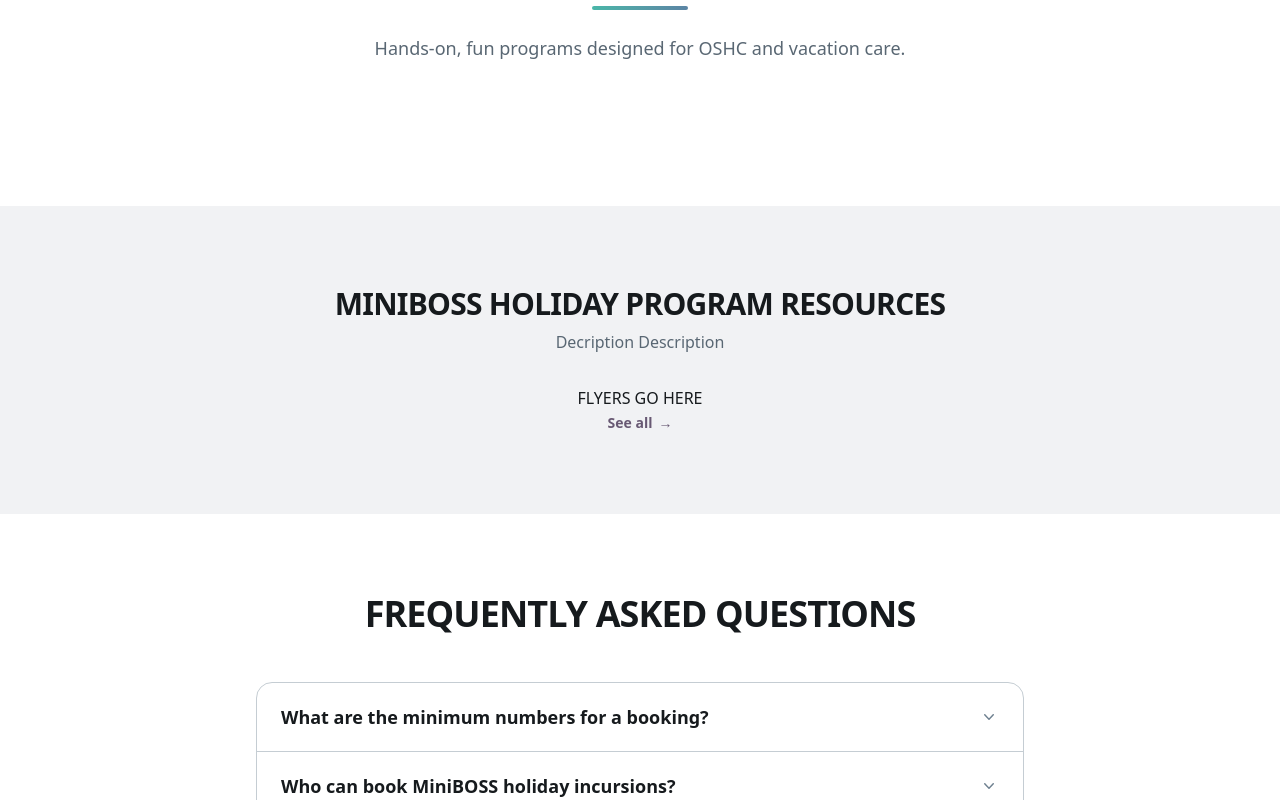
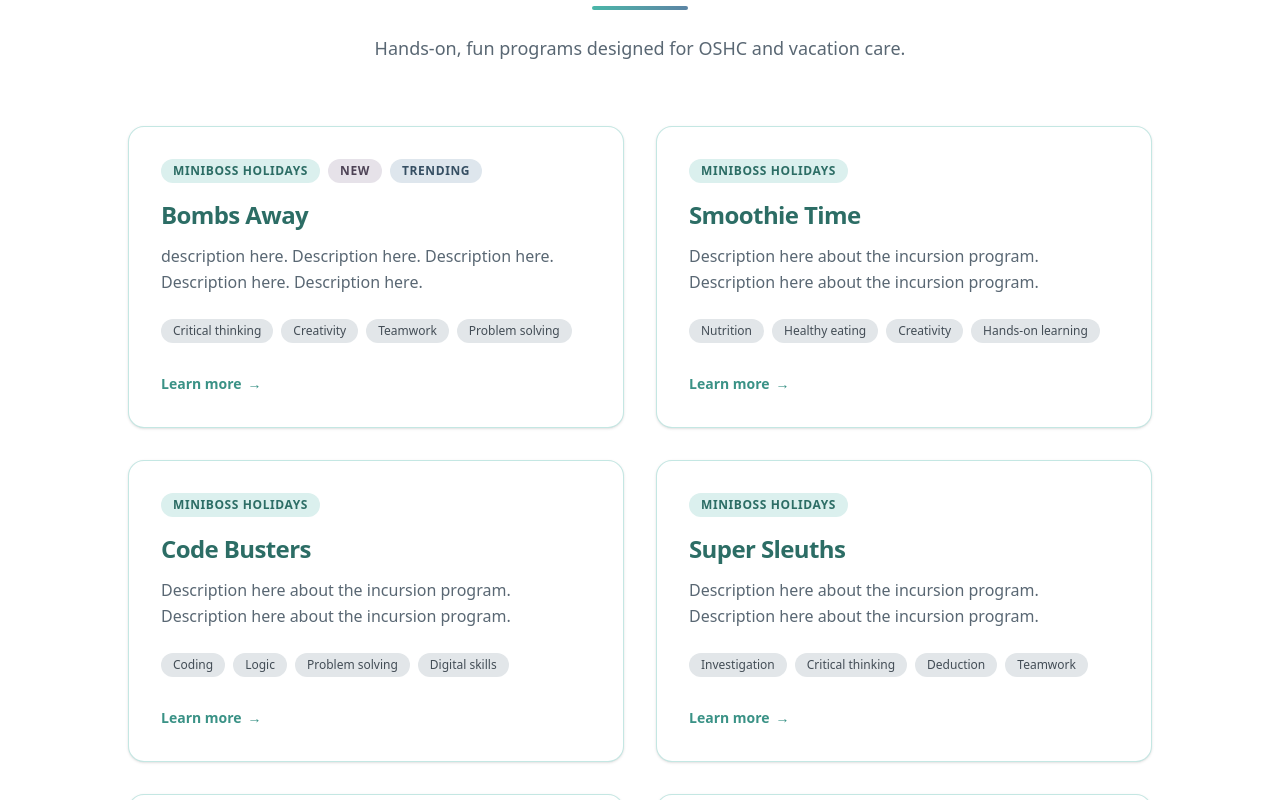
Before and after one commit to tbysctt/driven-outcomes-website, a React (Vite) app in the folder driven-outcomes-playground/: page /oshc-and-holidays in a window 1280 px wide. Shown: the part 1400-2200 px from the top of the page. Built offline with nearby package versions, Linux system fonts and the light colour scheme.

Commit message:
further program data cleanup

```diff
--- a/driven-outcomes-playground/src/components/ProgramCard.tsx
+++ b/driven-outcomes-playground/src/components/ProgramCard.tsx
@@ -1,17 +1,11 @@
 import { Link } from "react-router-dom";
-import type { ProgramProvider } from "../data/programs";
+import type { Program } from "../data/programs";
 
 export interface ProgramCardProps {
-  targetAudience: ProgramProvider;
-  name: string;
-  description: string;
-  focusedSkills: string[];
-  slug: string;
-  isNew?: boolean;
-  isTrending?: boolean;
+  program: Program;
 }
 
-export function ProgramCard(props: ProgramCardProps) {
+export function ProgramCard({ program }: ProgramCardProps) {
   return (
     <article
       className={`group rounded-2xl border bg-white p-6 shadow-sm transition-all duration-200 sm:p-7 md:p-8 border-primary-brand-200/80 hover:border-primary-brand-300 hover:shadow-lg`}
@@ -20,14 +14,14 @@
         <span
           className={`inline-block rounded-full px-3 py-1 text-xs font-semibold uppercase tracking-wider bg-primary-brand-100 text-primary-brand-700`}
         >
-          {props.targetAudience}
+          {program.provider}
         </span>
-        {props.isNew && (
+        {program.isNew && (
           <span className="inline-block rounded-full px-3 py-1 text-xs font-semibold uppercase tracking-wider bg-highlight-100 text-highlight-700">
             New
           </span>
         )}
-        {props.isTrending && (
+        {program.isTrending && (
           <span className="inline-block rounded-full px-3 py-1 text-xs font-semibold uppercase tracking-wider bg-secondary-brand-100 text-secondary-brand-700">
             Trending
           </span>
@@ -36,16 +30,16 @@
       <div className="mb-3">
         <Link
           className="text-xl font-bold tracking-tight text-primary-brand-700 sm:mb-4 sm:text-2xl"
-          to={`/programs/${props.slug}`}
+          to={`/programs/${program.slug}`}
         >
-          {props.name}
+          {program.name}
         </Link>
       </div>
       <p className="mb-5 text-sm leading-relaxed text-neutral-600 sm:mb-6 sm:text-base">
-        {props.description}
+        {program.description}
       </p>
       <div className="mb-6 flex flex-wrap gap-2 sm:mb-7">
-        {props.focusedSkills.map((skill) => (
+        {program.focusedSkills.map((skill) => (
           <span
             key={skill}
             className="rounded-full bg-neutral-100 px-3 py-1 text-xs font-medium text-neutral-700"
@@ -55,7 +49,7 @@
         ))}
       </div>
       <Link
-        to={`/programs/${props.slug}`}
+        to={`/programs/${program.slug}`}
         className={`inline-flex items-center gap-1.5 text-sm font-semibold transition-colors text-primary-brand-600 hover:text-primary-brand-800`}
       >
         Learn more
--- a/driven-outcomes-playground/src/data/programs.ts
+++ b/driven-outcomes-playground/src/data/programs.ts
@@ -7,13 +7,14 @@
   provider: ProgramProvider;
   name: string;
   description: string;
+  tagline?: string;
   focusedSkills: string[];
   slug: string;
 
   isNew?: boolean;
   isTrending?: boolean;
 
-  tagline?: string;
+  pageDetails: {
     introHeading?: string;
     introParagraphs?: string[];
     variants?: ProgramVariant[];
@@ -21,10 +22,10 @@
     programInfoBullets?: string[];
     howItWorksSegments?: HowItWorksSegment[];
     ongoingConnection?: { title: string; body: string };
-  brandLabel?: string;
     curriculumYears?: string;
     availabilityStatus?: string;
     showCalendar?: boolean;
+  };
 };
 
 export type ProgramProvider =
@@ -49,6 +50,7 @@
     ],
     slug: "kick-start",
     tagline: "Refocus, reset, and kick start together",
+    pageDetails: {
       introHeading: "Ready, set, go!",
       introParagraphs: [
         "MiniBOSS's Kick Start Incursion is designed to help every class from Prep to Year 6 start strong, build belonging, and create a shared foundation for the year ahead.",
@@ -107,10 +109,10 @@
         title: "Kickstart Your Week Pack",
         body: "Every booking includes a Kickstart Your Week Pack: A 5-week mini resource that helps teachers continue the connection with short, 10-minute Monday morning activities designed to strengthen emotional literacy and classroom culture.",
       },
-    brandLabel: "MiniBOSS",
       curriculumYears: "F–6",
       availabilityStatus: "Open for Bookings",
       showCalendar: true,
+    },
   },
   {
     provider: "MiniBOSS Holidays",
@@ -126,6 +128,7 @@
     slug: "bombs-away",
     isNew: true,
     isTrending: true,
+    pageDetails: {},
   },
   {
     provider: "MiniBOSS",
@@ -140,6 +143,7 @@
     ],
     slug: "smoothie-bar",
     isTrending: true,
+    pageDetails: {},
   },
   {
     provider: "MiniBOSS Holidays",
@@ -153,6 +157,7 @@
       "Hands-on learning",
     ],
     slug: "smoothie-time",
+    pageDetails: {},
   },
   {
     provider: "MiniBOSS Holidays",
@@ -161,6 +166,7 @@
       "Description here about the incursion program. Description here about the incursion program.",
     focusedSkills: ["Coding", "Logic", "Problem solving", "Digital skills"],
     slug: "code-busters",
+    pageDetails: {},
   },
   {
     provider: "MiniBOSS Holidays",
@@ -174,6 +180,7 @@
       "Teamwork",
     ],
     slug: "super-sleuths",
+    pageDetails: {},
   },
   {
     provider: "MiniBOSS Holidays",
@@ -182,6 +189,7 @@
       "Description here about the incursion program. Description here about the incursion program.",
     focusedSkills: ["Curiosity", "Discovery", "Problem solving", "Creativity"],
     slug: "the-mystery-bag",
+    pageDetails: {},
   },
   {
     provider: "MiniBOSS Holidays",
@@ -195,6 +203,7 @@
       "Real-world skills",
     ],
     slug: "the-chocolate-boss",
+    pageDetails: {},
   },
   {
     provider: "MiniBOSS Holidays",
@@ -203,5 +212,6 @@
       "Description here about the incursion program. Description here about the incursion program.",
     focusedSkills: ["Resilience", "Confidence", "Teamwork", "Creativity"],
     slug: "superhero",
+    pageDetails: {},
   },
 ];
--- a/driven-outcomes-playground/src/page-templates/ProgramInfoPageTemplate.tsx
+++ b/driven-outcomes-playground/src/page-templates/ProgramInfoPageTemplate.tsx
@@ -1,7 +1,11 @@
 import { CTA } from "../components/CTA";
-import { GradientBorderButton } from "../components/GradientBorderButton";
+// import { GradientBorderButton } from "../components/GradientBorderButton";
 import { Link } from "react-router-dom";
-import type { Program } from "../data/programs";
+import type { Program, ProgramProvider } from "../data/programs";
+import miniBossLogo from "../assets/brand-logos/miniboss-incursions/MiniBoss_Incursions_White_Text_Circle_Transparent_BG.png";
+import miniBossHolidaysLogo from "../assets/brand-logos/miniboss-holiday-programs/MBHP_LightPurpleTransparent.png";
+import tripodLogo from "../assets/brand-logos/tripod/Tripod_Circle_Logos/Tripod_White.png";
+import talkNowLogo from "../assets/brand-logos/talknow/Talk Now - LOGO - WHITE with WHITE slogan.png";
 
 export type ProgramVariant = {
   name: string;
@@ -37,29 +41,43 @@
 
 export function ProgramInfoPageTemplate({ program }: Props) {
   const tagline = program.tagline || program.description.split(".")[0] || "";
-  const introHeading = program.introHeading || `About ${program.name}`;
-  const introParagraphs = program.introParagraphs || [program.description];
-  const variants = program.variants || [];
-  const pricingLines = program.pricingLines || [
+  const introHeading =
+    program.pageDetails.introHeading || `About ${program.name}`;
+  const introParagraphs = program.pageDetails.introParagraphs || [
+    program.description,
+  ];
+  const variants = program.pageDetails.variants || [];
+  const pricingLines = program.pageDetails.pricingLines || [
     "Pricing information available upon request. Please contact us for details.",
   ];
-  const programInfoBullets = program.programInfoBullets || [
+  const programInfoBullets = program.pageDetails.programInfoBullets || [
     `"${program.name}" is available for ${program.provider}.`,
     "Minimum numbers apply. Please contact us for more information.",
   ];
-  const howItWorksSegments = program.howItWorksSegments || [];
-  const ongoingConnection = program.ongoingConnection || {
+  const howItWorksSegments = program.pageDetails.howItWorksSegments || [];
+  const ongoingConnection = program.pageDetails.ongoingConnection || {
     title: "Ongoing Support",
     body: "We provide ongoing support and resources to help you get the most out of this program.",
   };
-  const curriculumYears = program.curriculumYears || "F-6";
+  const curriculumYears = program.pageDetails.curriculumYears || "F-6";
   const focusedSkills = program.focusedSkills || [
     "Personal and Social Capability",
     "Critical and Creative Thinking",
   ];
   const availabilityStatus =
-    program.availabilityStatus || "Contact us for availability";
-  const showCalendar = program.showCalendar || false;
+    program.pageDetails.availabilityStatus || "Contact us for availability";
+  const showCalendar = program.pageDetails.showCalendar || false;
+
+  function getBrandLogo(brand: ProgramProvider) {
+    if (brand == "MiniBOSS") return miniBossLogo;
+    if (brand == "MiniBOSS Holidays") return miniBossHolidaysLogo;
+    if (brand == "Tripod Education") return tripodLogo;
+    else {
+      return talkNowLogo;
+    }
+  }
+
+  const brandLogo = getBrandLogo(program.provider);
 
   return (
     <>
@@ -91,9 +109,12 @@
                 </p>
               </div>
               <div className="shrink-0">
-                <GradientBorderButton to="/contact" size="md" variant="rounded">
-                  Enquire Now
-                </GradientBorderButton>
+                {/* <GradientBorderButton to="/contact" size="md" variant="rounded"> */}
+                {/*   Enquire Now */}
+                {/* </GradientBorderButton> */}
+
+                <img src={brandLogo} className="h-32" />
+                <span>By Driven Outcomes</span>
               </div>
             </div>
           </div>
--- a/driven-outcomes-playground/src/pages/MiniBossHolidayPage.tsx
+++ b/driven-outcomes-playground/src/pages/MiniBossHolidayPage.tsx
@@ -1,23 +1,29 @@
-import { BrandPageHero } from "../components/BrandPageHero";
-import { FaqSection } from "../components/FaqSection";
 import { GradientBorderButton } from "../components/GradientBorderButton";
 import mbhpLogo from "../assets/brand-logos/miniboss-holiday-programs/MBHP_PurpleTransparent.png";
 import { ProgramCard } from "../components/ProgramCard";
-import { CTA } from "../components/CTA";
 import { miniBossHolidayProgramFaqs } from "../data/miniboss-holiday-faqs";
 import { Link } from "react-router-dom";
 import { programs } from "../data/programs";
+import { BrandPageTemplate } from "../page-templates/BrandPageTemplate";
 
 export function MiniBossHolidayPage() {
   return (
     <>
-      <BrandPageHero
-        logo={mbhpLogo}
-        subTitle="OSHC & Vacation Care"
-        title="Holiday Incursions and Excursions"
-        description="Incursions for Outside School Hours Care (OSHC) & Vacation Care providers"
-      />
-
+      <BrandPageTemplate
+        faqs={miniBossHolidayProgramFaqs}
+        cta={{
+          title: "Looking for an incursion or excursion these holidays?",
+          description:
+            "We’d love to hear from you. Enquire now to discuss dates and programs.",
+        }}
+        hero={{
+          logo: mbhpLogo,
+          subtitle: "OSHC & Vacation Care",
+          title: "Holiday Incursions and Excursions",
+          description:
+            "Incursions for Outside School Hours Care (OSHC) & Vacation Care providers",
+        }}
+      >
         <section className="py-12 sm:py-16 md:py-20 bg-neutral-50">
           <div className="container mx-auto px-4 sm:px-6">
             <div className="max-w-4xl mx-auto">
@@ -40,18 +46,23 @@
                   </strong>
                   . As well as having fun, our incursions help children explore
                   key skills like critical and creative thinking, curiosity,
-                teamwork, problem solving, communication skills and resilience.
+                  teamwork, problem solving, communication skills and
+                  resilience.
                 </p>
                 <p className="text-base sm:text-lg leading-relaxed">
-                Our incursions can be booked by Outside School Hours Care (OSHC)
-                & Vacation Care providers. Minimum numbers apply.
+                  Our incursions can be booked by Outside School Hours Care
+                  (OSHC) & Vacation Care providers. Minimum numbers apply.
                 </p>
               </div>
               <div className="mt-10 text-center">
                 <p className="text-neutral-600 mb-5">
                   Reach out today to find out more!
                 </p>
-              <GradientBorderButton href="/contact" size="md" variant="rounded">
+                <GradientBorderButton
+                  href="/contact"
+                  size="md"
+                  variant="rounded"
+                >
                   Enquire now
                 </GradientBorderButton>
               </div>
@@ -73,18 +84,9 @@
 
             <div className="grid md:grid-cols-2 gap-6 sm:gap-8 max-w-5xl mx-auto">
               {programs
-              .filter((program) => program.provider === "OSHC & Vacation Care")
+                .filter((program) => program.provider === "MiniBOSS Holidays")
                 .map((program) => (
-                <ProgramCard
-                  key={program.name}
-                  targetAudience={program.provider}
-                  name={program.name}
-                  description={program.description}
-                  focusedSkills={program.focusedSkills}
-                  slug={program.slug}
-                  isNew={program.isNew}
-                  isTrending={program.isTrending}
-                />
+                  <ProgramCard key={program.name} program={program} />
                 ))}
             </div>
           </div>
@@ -117,13 +119,7 @@
             </div>
           </div>
         </section>
-
-      <FaqSection items={miniBossHolidayProgramFaqs} />
-
-      <CTA
-        title="Looking for an incursion or excursion these holidays?"
-        description="We’d love to hear from you. Enquire now to discuss dates and programs."
-      />
+      </BrandPageTemplate>
     </>
   );
 }
```
Also changed, not shown: driven-outcomes-playground/src/components/PopularPrograms.tsx (+1 -10 lines), driven-outcomes-playground/src/components/WhatsNewSection.tsx (+1 -12 lines), driven-outcomes-playground/src/page-templates/BrandPageTemplate.tsx (+22 -46 lines), driven-outcomes-playground/src/pages/BrowseProgramsPage.tsx (+1 -10 lines). Lines whose indentation alone changed are shown as unchanged.
